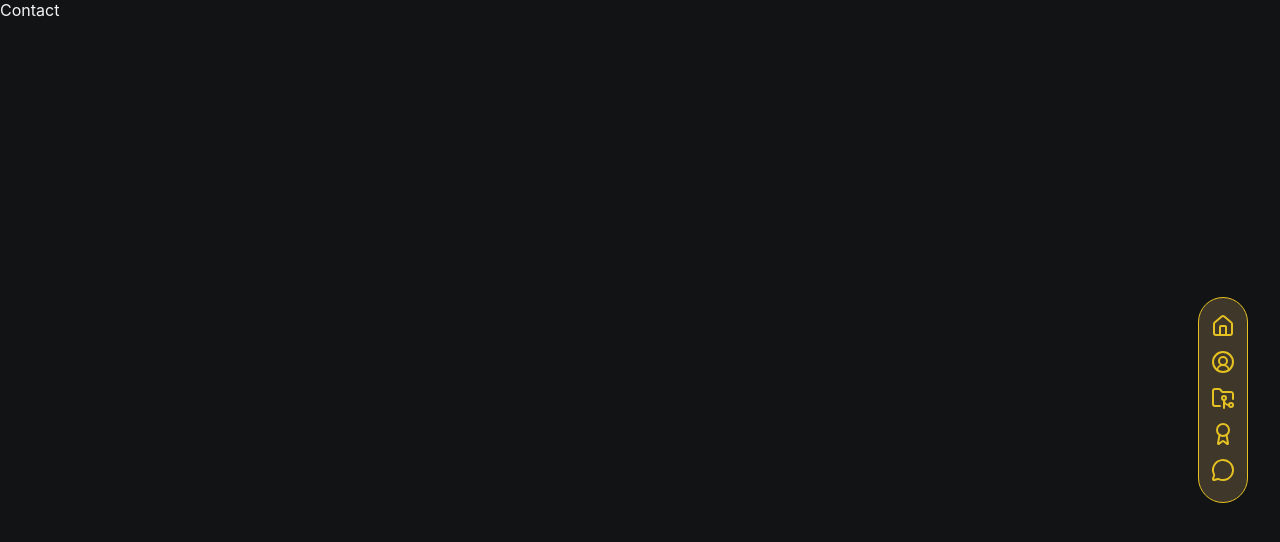
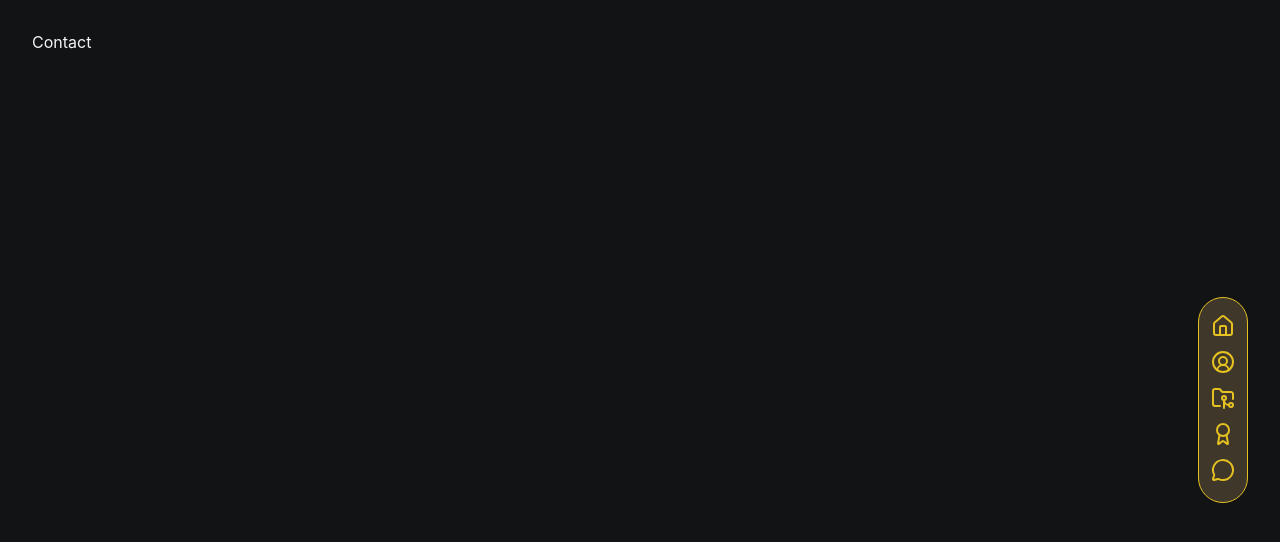
Before and after one commit to OscarDevv/portfolio-v2, a React (Vite) app: page /contact in a window 1280 px wide. Shown: the top 542 px of the page. Built offline with nearby package versions, Linux system fonts and the light colour scheme; a web font is replaced by a local one.

Commit message:
feat: adiciona espacamento padrao para todas as paginas

```diff
--- a/src/styles/_reset.scss
+++ b/src/styles/_reset.scss
@@ -16,3 +16,12 @@ body {
   background: v.$dark;
   color: v.$white;
 }
+
+#root {
+  display: grid;
+  grid-template-columns: 1fr 82px; // 82 é o resultado do calculo dos 32px de distância do aside na lateral direita e da sua largura e 50px
+  grid-template-rows: calc(
+    100vh - 4rem
+  ); // Esse 4rem é o 2rem do padding de cima e do de baixo, evitando existir a scrollbar quando o conteúdo conseguir encaixar na tela inteira
+  padding: 2rem;
+}
```
